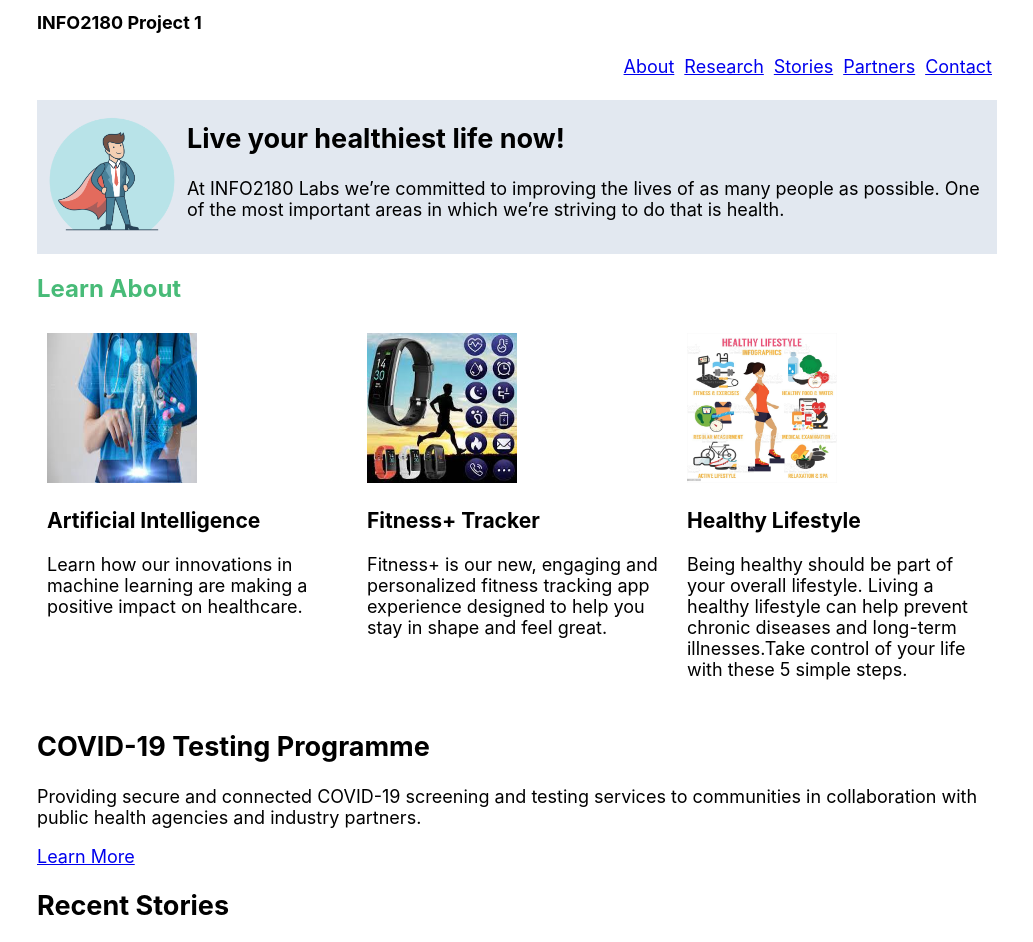
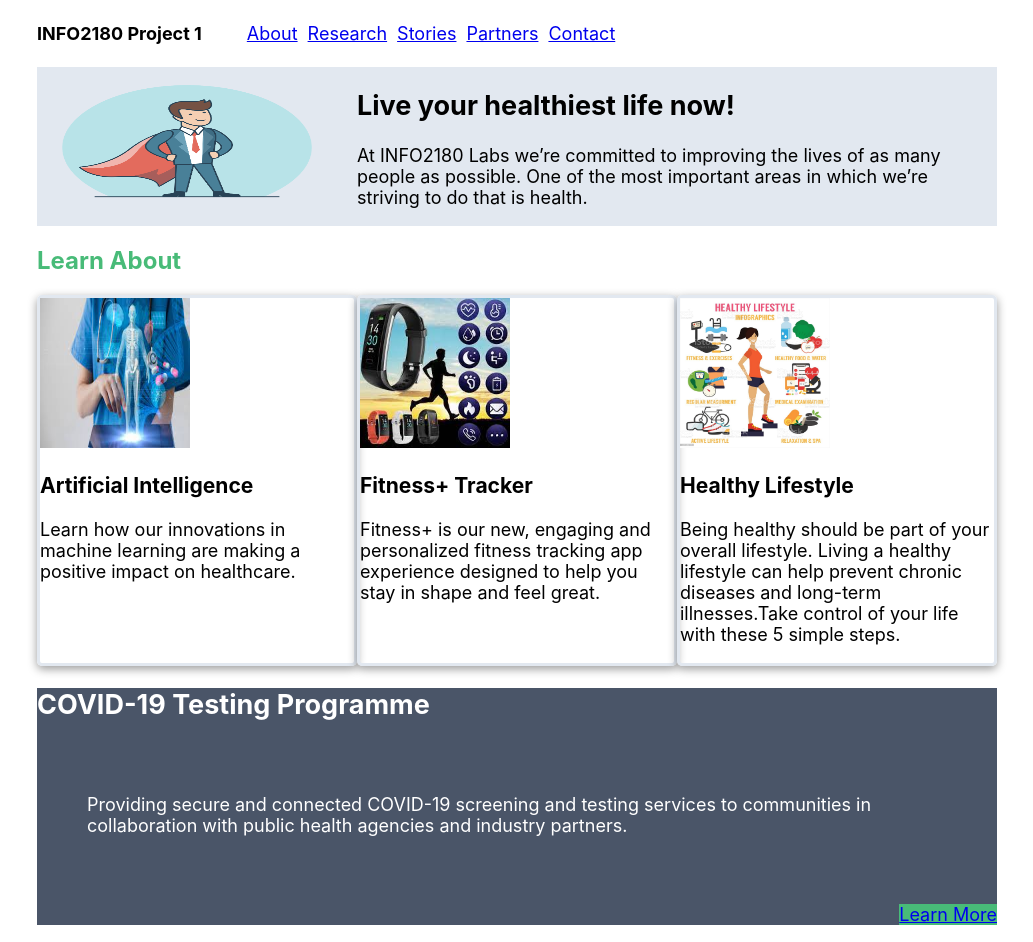
Before and after one commit to stefanappdev/info2180-project1, a plain HTML site: page index.html in a window 1280 px wide. Shown: the top 942 px of the page, without its empty margins (123-1156 px from the left). Drawn offline with Linux system fonts and the light colour scheme.

Commit message:
made changes to Header and Hero Section

```diff
--- a/styles.css
+++ b/styles.css
@@ -18,20 +18,33 @@ body {
 
 img{
 
+	/* styles for all images*/
+
 	width:150px;
 	height:150px;
+
+}
+
+
+header .container{
+
+	/*flexbox for header elements*/
+	display:flex;
+
+}
+
+
+h1{
+
+/*style for h1 in header*/
+font-size:18px;
+text-align:left;
+align-self:center;
 
 
 }
 
-
-
-h1{
-
-font-size:18px;
-ali
-}
-
+/*styling for nav bar elements in header*/
 
 ul{
 
@@ -47,24 +60,69 @@ li{
 list-style-type:None;
 padding:5px;
 font-size:18px;
+color:#6b7280;
+
+}
+
+
+li:hover{
+
+
+color:#5A67D8;
 
 }
 
 
 
+
+
+
+
+/*Hero section:Live your healthiest life now*/
+
 .overview-hero .container{
 
-display:flex;
-flex:row;
+display:grid;
+grid-template-columns:repeat(3,1fr);
 background:#E2E8F0;
 
 }
 
+.overview-hero-text{
+
+grid-column:2/4;
+
+}
+
+.overview-hero-text>p{
+
+padding-right:20px;
+
+}
+
+.overview-hero-image{
+
+grid-column:1;
+
+
+}
+
+.overview-hero-image>img{
+
+	width:300px
+
+}
+
+
+
+
+/*learn-about cards section*/
 
 .learn-about h2{
 
 font-size:24px;
 color:	#48BB78;
+
 
 }
 
@@ -72,12 +130,62 @@ color:	#48BB78;
 .cards{
 display:grid;
 grid-template-columns:repeat(3,1fr);
+
 }
 
 
 .card{
 
 grid-column:auto;
-padding:10px;
+left-padding:20px;
+border-style:solid;
+border-radius: 5px;
+border-color: #E2E8F0;
+justify-content:space-evenly;
+box-shadow: 0 3px 10px rgb(0 0 0 / 0.4);
 
 }
+
+
+
+
+
+
+/*Covid 19 testing section*/
+
+.cta{
+
+display:flex;
+flex-direction:row;
+justify-content:flex-end;
+
+
+}
+
+.cta .btn{
+
+background-color:#48BB78;
+border: rounded 5px;
+
+}
+
+.testing .container{
+
+background-color:#4A5568;
+
+}
+
+
+.testing-desciption>h2{
+
+	color:white;
+
+}
+
+.testing-desciption>p{
+
+	color:white;
+	text-align:left;
+	padding:50px;
+
+}
```
